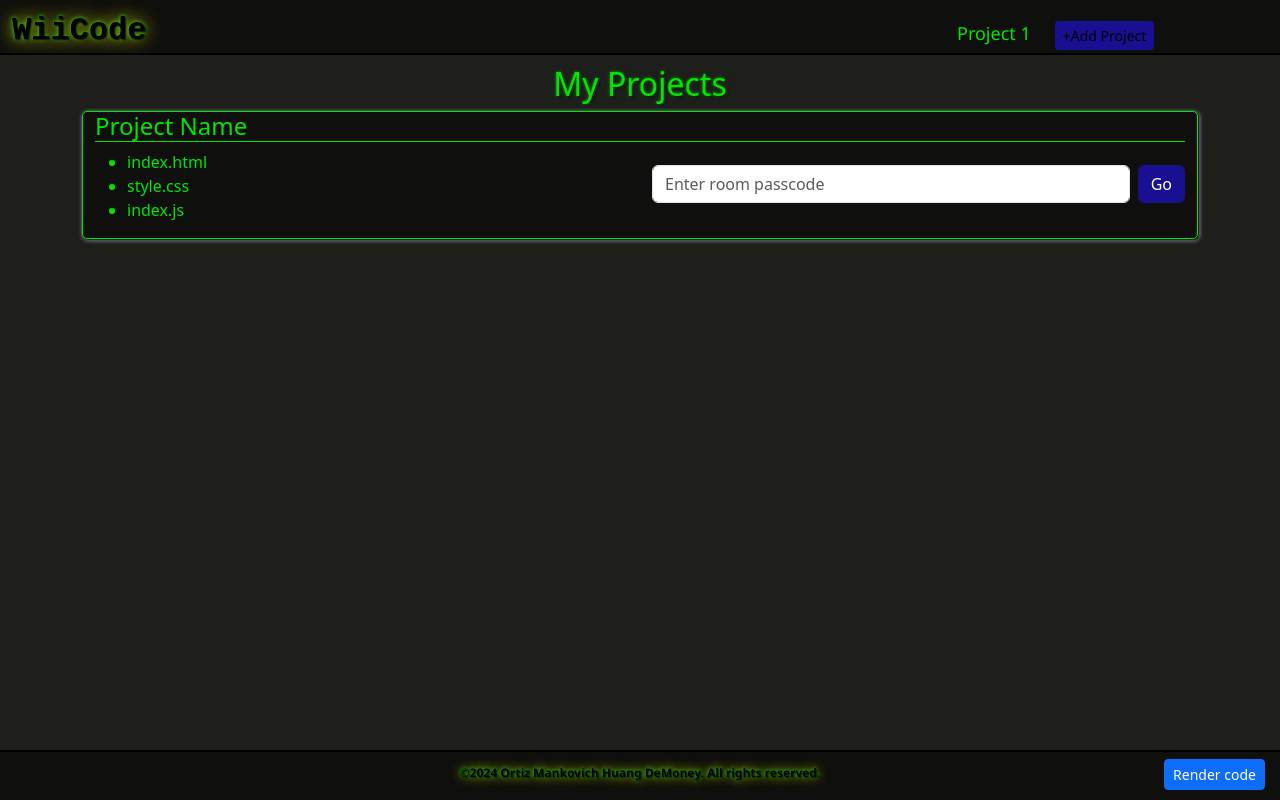
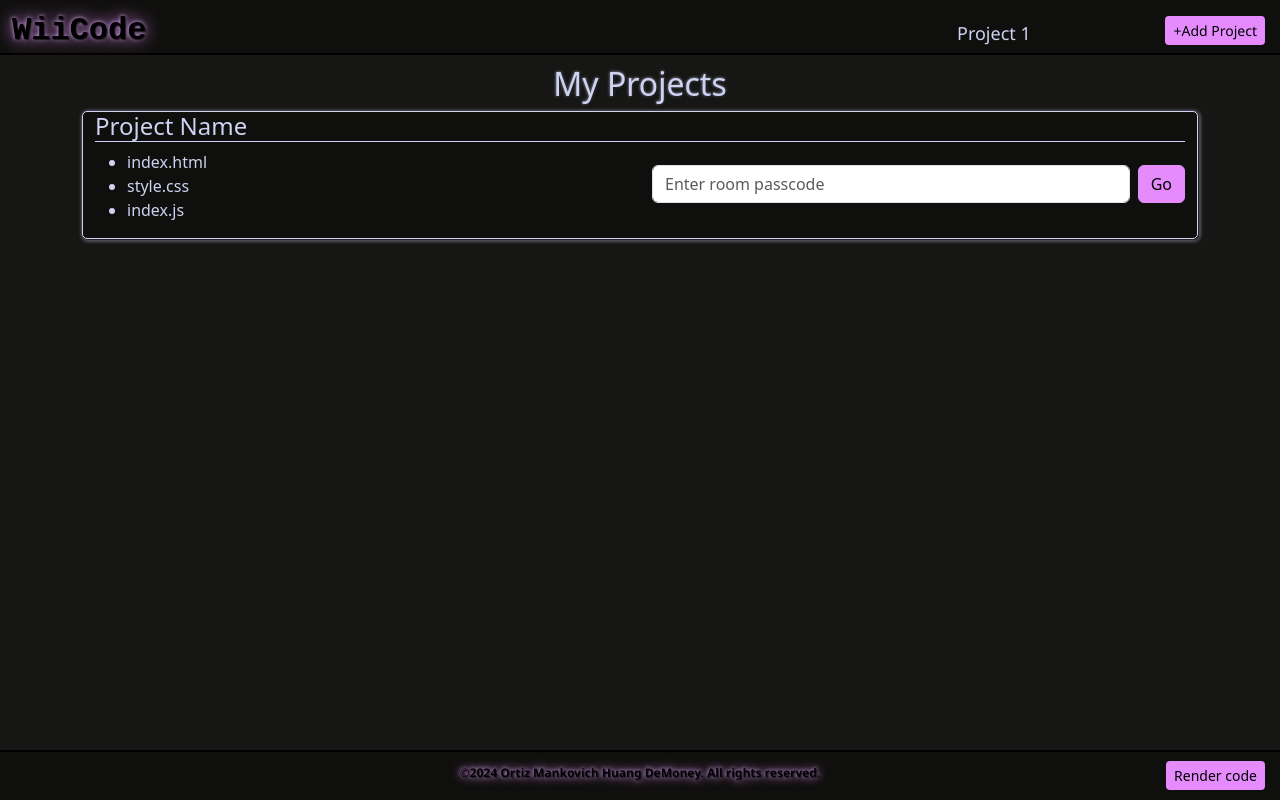
Before and after one commit to mankovich/wii-code, a React (Vite) app: page /profile in a window 1280 px wide. Built offline with nearby package versions, Linux system fonts and the light colour scheme.

Commit message:
pushing so that profile page can be worked on

```diff
--- a/src/components/footer/style.css
+++ b/src/components/footer/style.css
@@ -16,11 +16,14 @@
     font-family:'Segoe UI', Tahoma, Geneva, Verdana, sans-serif;
     padding-top: 12px;
     text-align: center;
-    text-shadow: 1px 1px 2px black, 0 0 12px var(--five), 0 0 4px var(--four), 0 0 1px rgb(0, 255, 55);
+    text-shadow: 1px 1px 2px black, 0 0 12px var(--button), 0 0 4px var(--four), 0 0 1px rgb(219, 81, 212);
 }
 
 #render-btn {
     position: fixed;
     right: 15px;
     bottom: 10px;
+    color: black;
+    background-color: var(--button);
+    border: var(--button);
 }
--- a/src/components/header/index.jsx
+++ b/src/components/header/index.jsx
@@ -2,6 +2,7 @@ import { useState } from 'react';
 import Container from 'react-bootstrap/Container';
 import Row from 'react-bootstrap/Row';
 import Col from 'react-bootstrap/Col';
+import Stack from 'react-bootstrap/Stack'
 // import Button from 'react-bootstrap/Button';
 import './style.css'
 
@@ -13,9 +14,9 @@ function Header() {
 
     return (
         <>
-            <Container>
+            <Container id="app-header">
                 <Row className="" id="app-header">
-                    <Col lg= {9} md={8} sm={8} xs={7}>
+                    <Col lg={9} md={8} sm={8} xs={7}>
                         <h1 id="app-title">
                             WiiCode
                         </h1>
@@ -26,7 +27,7 @@ function Header() {
                             {/* <p>insert</p> */}
                         </div>
                     </Col>
-                    <Col lg="auto" md="auto" sm={2} xs={2}>
+                    <Col lg="auto" md="auto" sm={1} xs={1}>
                         <div id="header-comp2">
                             {/* <p>insert</p> */}
                             <NewProjectModal />
--- a/src/components/header/style.css
+++ b/src/components/header/style.css
@@ -1,5 +1,5 @@
 #app-header {
-    width: 100%;
+    width: 100vw;
     height: 55px;
     border-bottom: solid black 2px;
     background-color: var(--three);
@@ -15,15 +15,23 @@
     font-size: 32px;
     font-weight: 600;
     font-family:'Courier New', Courier, monospace;
-    text-shadow: 1px 1px 2px black, 0 0 18px var(--five), 0 0 4px var(--four), 0 0 1px rgb(0, 255, 55);
+    text-shadow: 1px 1px 2px black, 0 0 18px var(--button), 0 0 4px var(--four), 0 0 1px rgb(255, 0, 242);
     padding-top: 12px;
 }
 
 #header-comp1,
 #header-comp2 {
-    padding-top: 20px;
     color: var(--four);
     font-size: 18px;
     font-family: 'Segoe UI', Tahoma, Geneva, Verdana, sans-serif;
+}
 
+#header-comp1 {
+    padding-top: 20px;
 }
+
+#header-comp2 {
+    position: fixed;
+    right: 15px;
+    top: 15px;
+}
--- a/src/components/projectCard/style.css
+++ b/src/components/projectCard/style.css
@@ -23,7 +23,7 @@
 
 #go-button {
     background-color: var(--button);
-    color: white;
+    color: black;
     border-color:var(--button);
     margin-top: 15px;
 }
--- a/src/index.css
+++ b/src/index.css
@@ -2,13 +2,13 @@
     margin: 0;
     padding: 0;
     box-sizing: border-box;
-    --one: rgb(30,30,27);
+    --one: rgb(22,22,20);
     --two: #d0d2f2;
     --three: rgb(15, 15, 13);
-    --four: rgb(0,230,0);
+    --four:  #d0d2f2;
     --five: #e1e305;
     --six: rgb(45, 45, 40);
-    --button: rgb(25, 16, 145);
+    --button: rgb(230, 139, 253);
 }
 
 body {
```
